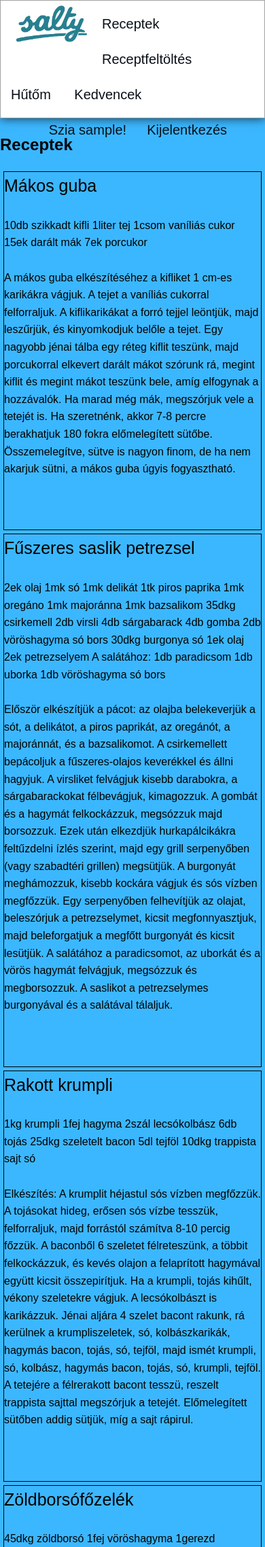
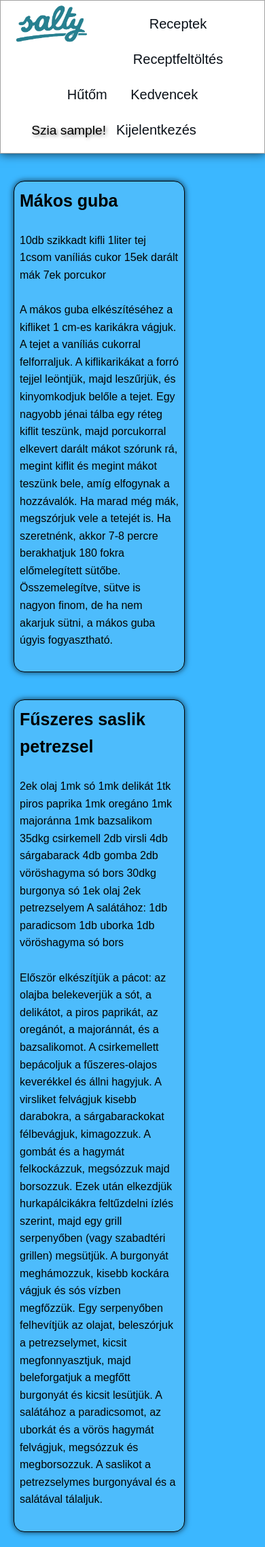
Before and after one commit to baluka0104/vizsga, a PHP site: page /index.php in a window 390 px wide. Shown: the top 2276 px of the page at 68% size. Run offline with PHP 8.4, Linux system fonts and the light colour scheme; a user stored in the database is signed in; data comes from the database, SQL or seed files in the repository.

Commit message:
Receptek style

```diff
--- a/index.css
+++ b/index.css
@@ -1,3 +1,5 @@
+
+/* index.php style */
 
 body {
     font-family: 'Montserrat', sans-serif;
@@ -7,9 +9,6 @@ body {
     background-color: #3bb7ff;
 }
 
-a {
-    text-decoration: none;
-}
 
 .header {
     box-sizing: border-box;
@@ -24,13 +23,14 @@ a {
 }
 
 
-.main-nav a {
+.main-nav a.nav-item {
     padding: 10px 15px;
     text-transform: none;
 	text-align: center;
 	display: inline-block;
 	font-size: 1.25em;
     color:#0a1018;
+    text-decoration: none;
 }
 
 
@@ -55,8 +55,38 @@ a.nav-item:hover {
     margin-right: 40px;
 }
 
-.welcome-test {
-    font-size: 50%;
+a.welcome-text {
+    font-size: 120%;
+    text-shadow: 2px 2px 5px gray;
+}
+
+
+
+#tartalom {
+    margin:auto;
+    position: absolute;
+}
+
+
+
+
+
+
+/* receptek.php style */
+
+.etelek {
+    border: solid 1px black;
+    border-radius: 1rem;
+    background-color: #4dbcfc;
+    box-shadow: 0px 0px 8px 0px rgba(0, 0, 0, 0.75);
+    margin: 40px 20px;
+    padding: 8px;
+    width: 600px;
+}
+
+.recept-nev {
+    font-size: 25px;
+    font-weight: bolder;
 }
 
 
@@ -65,7 +95,27 @@ a.nav-item:hover {
 
 
 
-#tartalom {
-    position: absolute;
-    margin:auto;
+
+
+/* RESPONSIVE */
+
+@media screen and (max-width: 1100px) {
+
+    .header .main-nav{
+        display: inline-block;
+        text-align: center;
+        float: none;
+        flex-flow: column;
+    }
+    .login {
+        float: none;
+    }
+
+
+
+
+
+    .etelek {
+        width: 60%
+    }
 }
--- a/index.php
+++ b/index.php
@@ -14,13 +14,14 @@
 
 
 		<div class="main-nav">
-            <img class="logo" src="logo0.png" alt="salty">
+            <a href="../vizsga/index.php">
             <!-- <a>Salty</a> -->
+                <img class="logo" src="logo0.png" alt="salty">
+            </a>
 			<a class="nav-item" href="./?p=rec">Receptek</a>
 			<a class="nav-item" href="./?p=recfel">Receptfeltöltés</a>
 			<a class="nav-item" href="./?p=huto">Hűtőm</a>
 			<a class="nav-item" href="./?p=kedv">Kedvencek</a>
-
             <div class="login">
             <?php
 
@@ -62,11 +63,11 @@
         if (isset($_GET['p']))  $p=$_GET['p'];
         else                    $p="";
 
-        if($p=="rec")  include("receptek.php");         else
+        if($p=="rec")   include("receptek.php");         else
         if($p=="recfel") include("recfel.php");         else
         if($p=="huto")   include("huto.php");           else
         if($p=="kedv")   include("kedvenc.php");        else
-        if($p=="bel")  include("bejel.php");            else
+        if($p=="bel")   include("bejel.php");            else
         if($p=="reg")   include("regisztracio.php");    else
         if($p=="kij")   include("kijelentkezes.php");   else
                         include("receptek.php");
--- a/receptek.php
+++ b/receptek.php
@@ -1,4 +1,4 @@
-<h2>Receptek</h2>
+<!-- <h2>Receptek</h2>  -->
 
 <?php
 
@@ -18,7 +18,7 @@
     " ) ;
 
 
-    echo "<div id='etelek'>" ;
+    echo "<div class='etelek1'>" ;
         while( $sor = mysqli_fetch_array( $tabla ) )
         {
             // echo "<div style=' border: solid 1px black; margin: 5px;'>
@@ -38,11 +38,11 @@
             //     <br><br>
             // </div>";
 
-            echo "<div style=' border: solid 1px black; margin: 5px;'>
-                <div class='recept-nev' style=' font-size: 25px; '>$sor[rnev]</div><br>
+            echo "<div class='etelek'>
+                <div class='recept-nev'>$sor[rnev]</div><br>
                 <div class='recept-osszetevok'>$sor[osszetevok]</div><br>
                 <div class='recept-elkeszites'>$sor[elkeszites]</div><br>
-                <br><br>
+
             </div>";
         }
     "</div>" ;
```
